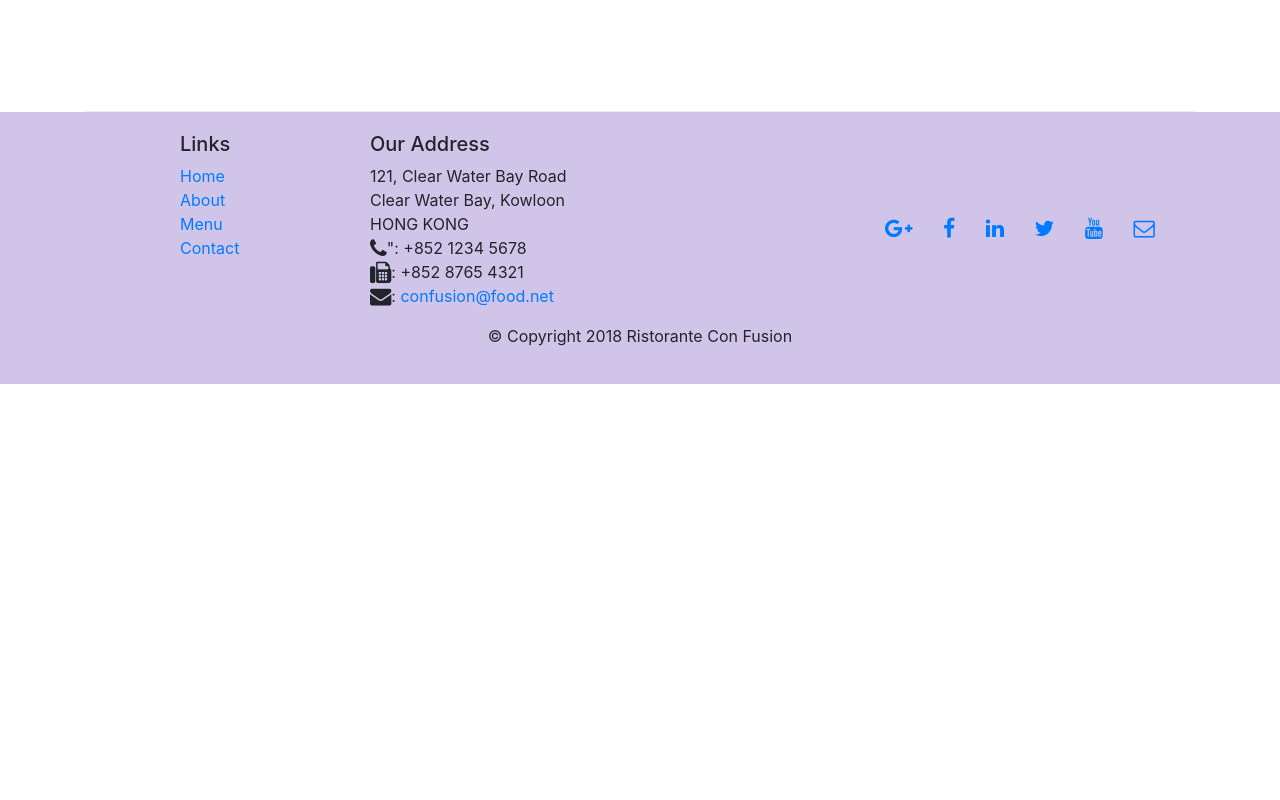
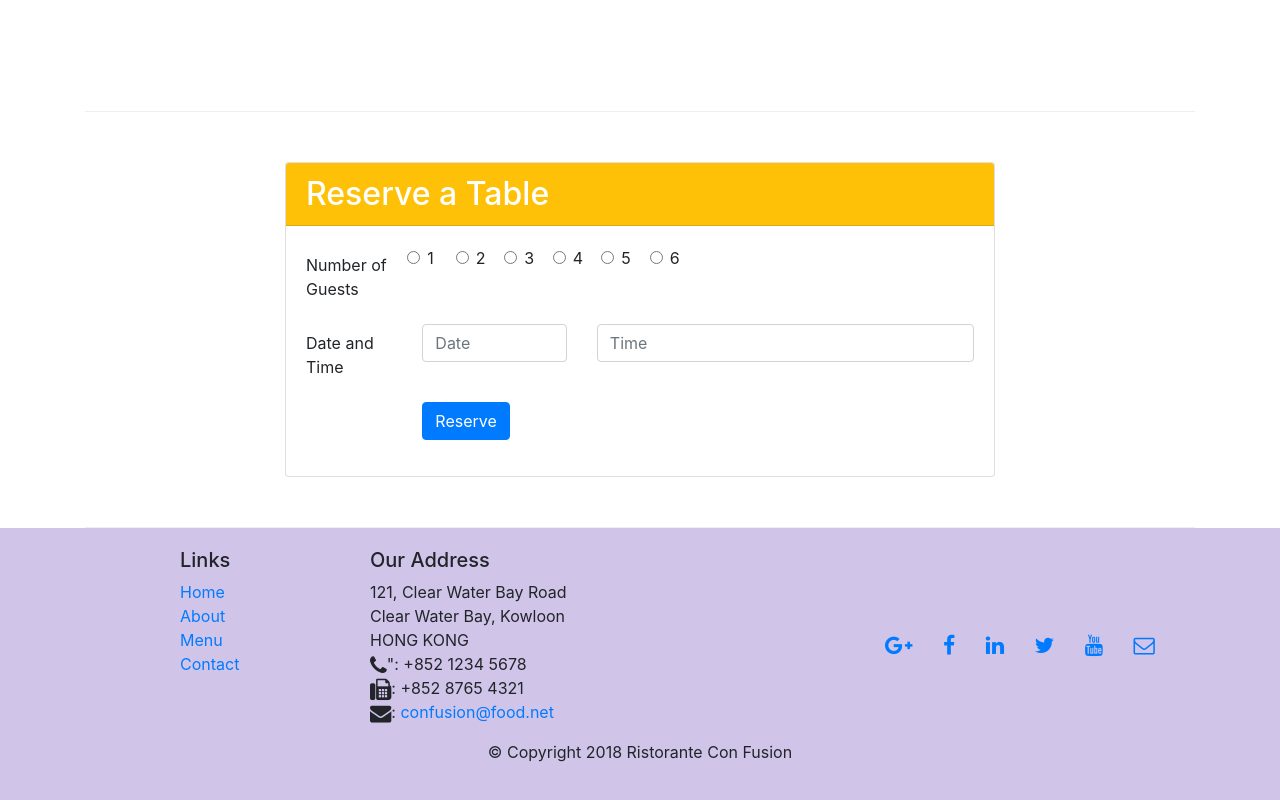
Before and after one commit to saicharan-chintha/conFusion, a website: page index.html in a window 1280 px wide. Shown: the part 1422-2222 px from the top of the page. Before the commit the page ends 1806 px from the top, so only its background shows below. Drawn offline with nearby package versions, Linux system fonts and the light colour scheme.

Commit message:
Assignment-2

```diff
--- a/index.html
+++ b/index.html
@@ -41,8 +41,11 @@
                     <h1>Ristorante con Fusion</h1>
                     <p>We take inspiration from the World's best cuisines, and create a unique fusion experience. Our lipsmacking creations will tickle your culinary senses!</p>
                 </div>
-                <div class="col-12 col-sm align-self-center">
+                <div class="col-6 col-sm-3 align-self-center">
                     <img src="img/logo.png" class="img-fluid" alt="Logo">
+                </div>
+                <div class="col-6col-sm-3 align-self-center">
+                    <a role="button" class="btn-sm btn-warning" href="#reservetable">Reserve Table</a>
                 </div>
             </div>
         </div>
@@ -70,8 +73,15 @@
                 <h3>This Month's Promotions</h3>
             </div>
             <div class="col col-sm col-md">
-                <h2>Weekend Grand Buffet</h2>
-                <p class="d-none d-sm-block">Featuring mouthwatering combinations with a choice of five different salads, six enticing appetizers, six main entrees and five choicest desserts. Free flowing bubbly and soft drinks. All for just $19.99 per person </p>
+                <div class="media">
+                    <div class="media-body">
+                        <h2 class="mt-0">Weekend Grand Buffet <span class="badge badge-danger">NEW</span></h2>
+                        <p class="d-none d-sm-block">Featuring mouthwatering combinations with a choice of five different salads, six enticing appetizers, six main entrees and five choicest desserts. Free flowing bubbly and soft drinks. All for just $19.99 per person </p>
+                    </div>
+                    <div class="media-right">
+                        <img class="media-object img-thumbnail align-self-center" src="img/buffet.png" alt="Buffet">
+                    </div>
+                </div>
             </div>
         </div>
 
@@ -89,6 +99,65 @@
                     </div>
                 </div>
             </div>
+        </div>
+
+        <div class="row row-content align-items-center">
+            <div class="col-12 col-sm-2"></div>
+            <div class="col-12 col-sm-8" id="reservetable">
+                <div class="card">
+                    <h2 class="card-header bg-warning text-white" style="margin:0px;">Reserve a Table</h2>
+                    <div class="card-body">
+                        <form>
+                            <div class="form-group row">
+                                <label for="noofguests" class="col-md-2 col-form-label">Number of Guests</label>
+                                <div class="col-md-10">
+                                    <div class="row">
+                                        <div class="col-1 form-check">
+                                            <input class="form-check-input" type="radio" name="noofguests" id="noofguests1" value="option1">
+                                            <label class="form-check-label" for="noofguests1">1</label>
+                                        </div>
+                                        <div class="col-1 form-check">
+                                            <input class="form-check-input" type="radio" name="noofguests" id="noofguests2" value="option2">
+                                            <label class="form-check-label" for="noofguests2">2</label>
+                                        </div>
+                                        <div class="col-1 form-check">
+                                            <input class="form-check-input" type="radio" name="noofguests" id="noofguests3" value="option3">
+                                            <label class="form-check-label" for="noofguests3">3</label>
+                                        </div>
+                                        <div class="col-1 form-check">
+                                            <input class="form-check-input" type="radio" name="noofguests" id="noofguests4" value="option4">
+                                            <label class="form-check-label" for="noofguests4">4</label>
+                                        </div>
+                                        <div class="col-1 form-check">
+                                            <input class="form-check-input" type="radio" name="noofguests" id="noofguests5" value="option5">
+                                            <label class="form-check-label" for="noofguests5">5</label>
+                                        </div>
+                                        <div class="col-1 form-check">
+                                            <input class="form-check-input" type="radio" name="noofguests" id="noofguests6" value="option6">
+                                            <label class="form-check-label" for="noofguests6">6</label>
+                                        </div>
+                                    </div>
+                                </div>
+                            </div>
+                            <div class="form-group row">
+                                <label for="datetime" class="col-12 col-md-2 col-form-label">Date and Time</label>
+                                <div class="col-5 col-md-3">
+                                    <input type="text" class="form-control" id="date" name="date" placeholder="Date">
+                                </div>
+                                <div class="col-7 col-md-7">
+                                    <input type="text" class="form-control" id="time" name="time" placeholder="Time">
+                                </div>
+                            </div>
+                            <div class="form-group row">
+                                <div class="offset-md-2 col-md-10">
+                                    <button type="submit" class="btn btn-primary">Reserve</button>
+                                </div>
+                            </div>
+                        </form>
+                    </div>
+                </div>
+            </div>
+            <div class="col-12 col-sm-2"></div>
         </div>
     </div>
 
```
